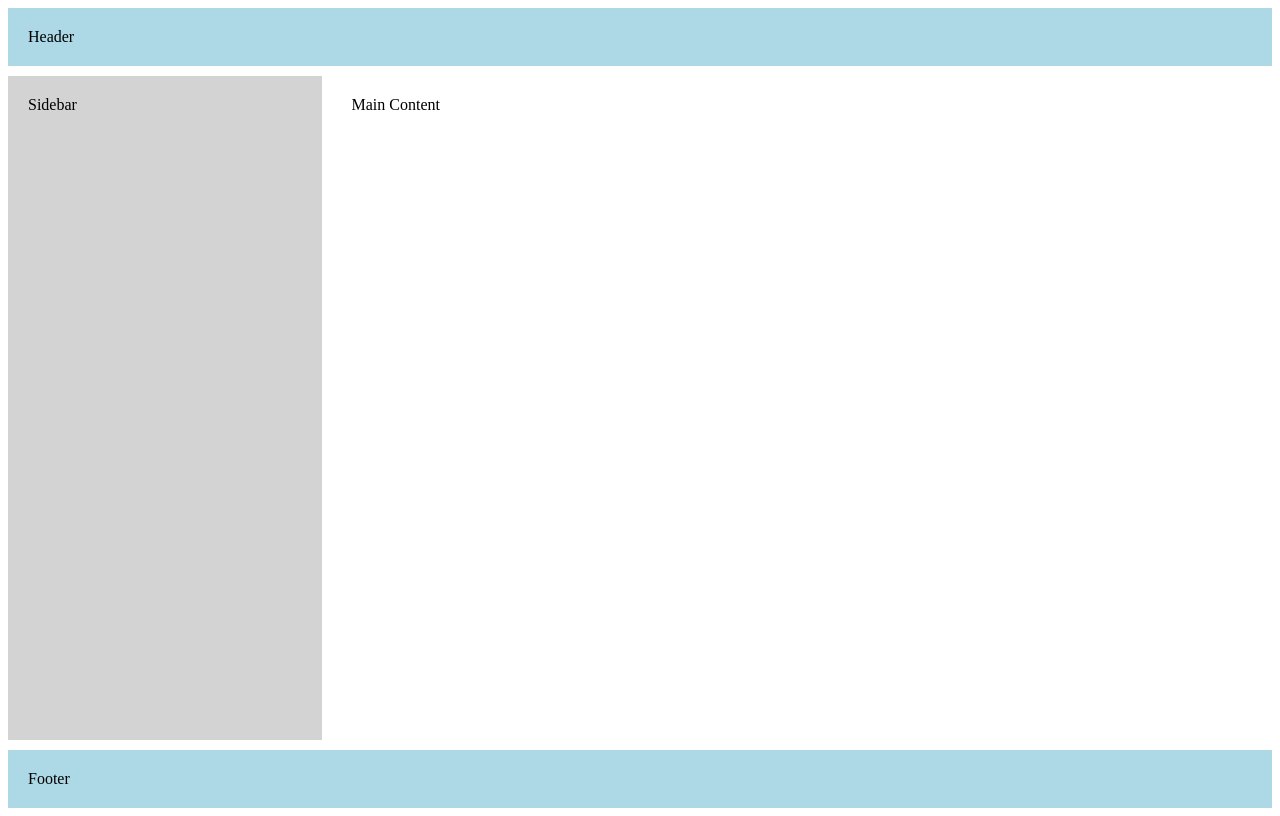
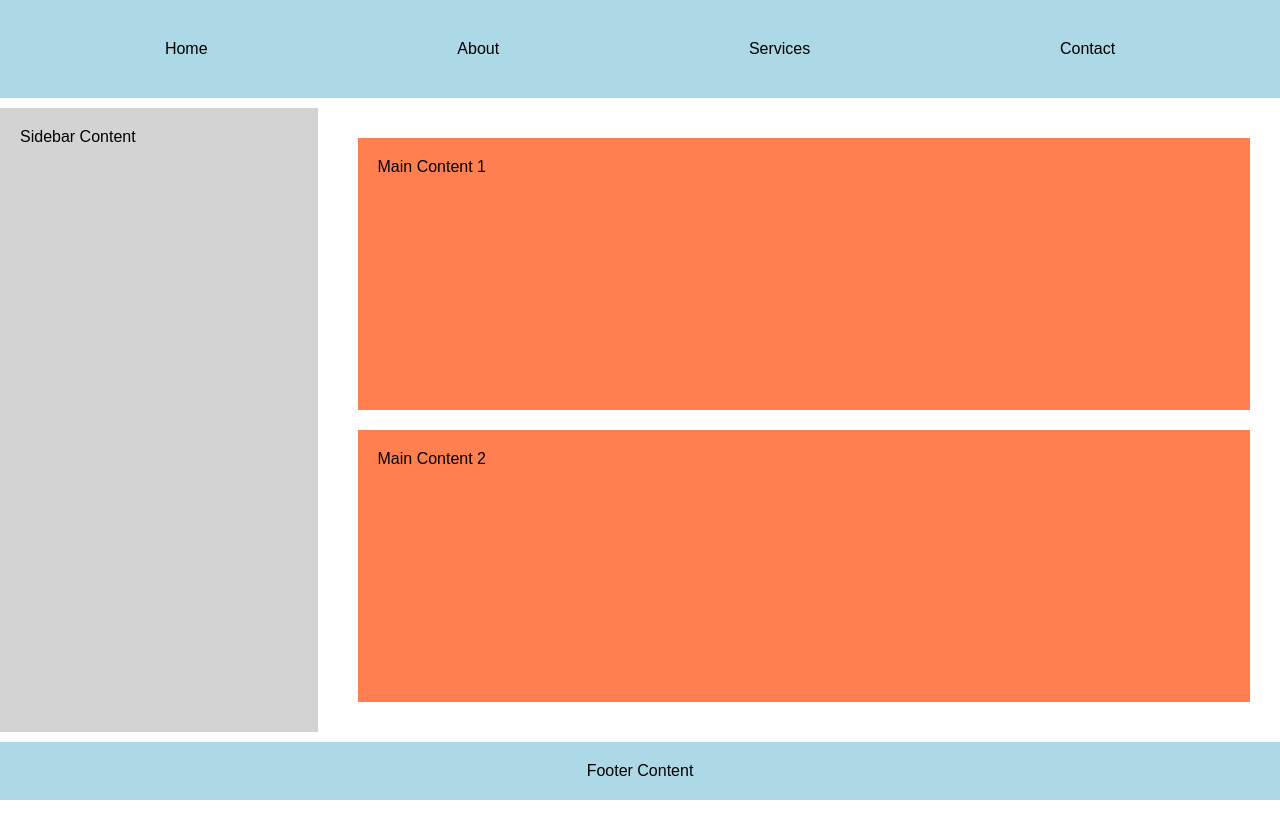
Before and after one commit to RpnAndri/webprogramming_seoul, a plain HTML site: page lec5/index.html in a window 1280 px wide. Drawn offline with Linux system fonts and the light colour scheme.

Commit message:
add: part 3

```diff
--- a/lec5/index.html
+++ b/lec5/index.html
@@ -6,10 +6,20 @@
     </head>
     <body>
         <div class="grid-container">
-            <header class="header">Header</header>
-            <aside class="sidebar">Sidebar</aside>
-            <main class="main">Main Content</main>
-            <footer class="footer">Footer</footer>
+            <header class="header">
+                <nav class="navbar">
+                    <div class="nav-item">Home</div>
+                    <div class="nav-item">About</div>
+                    <div class="nav-item">Services</div>
+                    <div class="nav-item">Contact</div>
+                </nav>
+            </header>
+            <aside class="sidebar">Sidebar Content</aside>
+            <main class="main">
+                <div class="item">Main Content 1</div>
+                <div class="item">Main Content 2</div>
+            </main>
+            <footer class="footer">Footer Content</footer>
         </div>
 
     </body>
--- a/lec5/styles.css
+++ b/lec5/styles.css
@@ -1,3 +1,17 @@
+:root {
+    --main-color: lightblue;
+    --secondary-color: lightgray;
+    --accent-color: coral;
+    --font-size: 16px;
+    --padding: 20px;
+    --margin: 10px;
+}
+
+body {
+    margin: 0;
+    font-family: Arial, sans-serif;
+}
+
 .grid-container {
     display: grid;
     grid-template-areas:
@@ -11,13 +25,47 @@
     gap: 10px; /* Adding spaces between grid items */
 
 }
-.header { grid-area: header; background: lightblue; }
-.sidebar { grid-area: sidebar; background: lightgray; }
-.main { grid-area: main; background: white; }
-.footer { grid-area: footer; background: lightblue; }
+.header {
+    grid-area: header;
+    background: var(--main-color);
+    padding: var(--padding);
+}
+.sidebar {
+    grid-area: sidebar;
+    background: var(--secondary-color);
+    padding: var(--padding);
+    text-align: left;
+}
+.main {
+    grid-area: main;
+    background: white;
+    display: flex;
+    flex-direction: column;
+    padding: var(--padding);
+}
+
+.item {
+    background-color: var(--accent-color);
+    padding: var(--padding);
+    margin: 10px;
+    flex: 1; /*Items will grow equally*/
+}
+
+.footer {
+    grid-area: footer;
+    background-color: var(--main-color);
+    padding: var(--padding);
+    text-align: center;
+}
 
 .header, .sidebar, .main, .footer {
     padding: 20px;
+}
+
+.navbar {
+    display: flex;
+    justify-content: space-around;
+    padding: var(--padding);
 }
 
 
```
